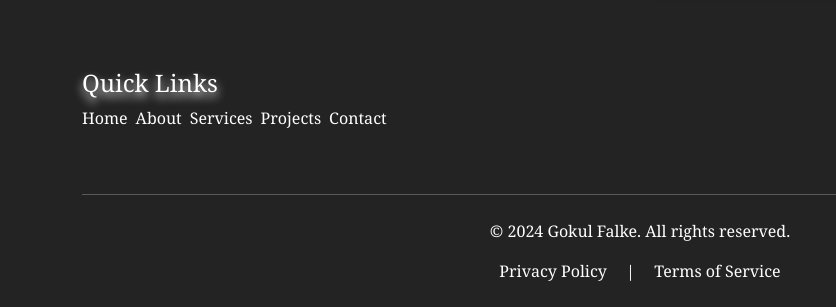
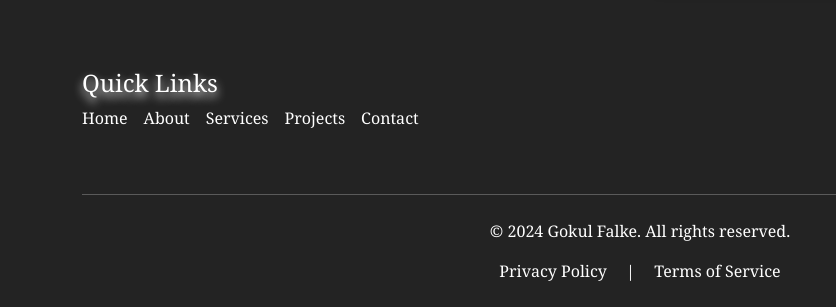
Before and after one commit to gokulfalke17/gokulfalke-portfolio-website, a plain HTML site: page index.html in a window 1280 px wide. Shown: the part 3205-3512 px from the top of the page, 0-836 px from the left. Drawn offline with nearby package versions, Linux system fonts and the light colour scheme.

Commit message:
some change

```diff
--- a/index.html
+++ b/index.html
@@ -246,6 +246,7 @@
       </div>
 
 
+
       <!-- Contact Info & Map -->
       <div class="col-md-6 pt-5">
         <div class="p-4 rounded shadow-lg mb-4 bg-gradient" style=" color: lightgray;">
@@ -279,7 +280,7 @@
       <!-- Quick Links Section -->
       <div class="col-md-6 mb-4">
         <h5 class="h4" style="text-shadow: 0px 5px 10px white;">Quick Links</h5>
-        <ul class="list-unstyled d-flex flex-wrap justify-content-center justify-content-md-start gap-2">
+        <ul class="list-unstyled d-flex flex-wrap justify-content-center justify-content-md-start gap-3">
           <li><a href="#home" class="footer-link text-decoration-none text-light">Home</a></li>
           <li><a href="#about" class="footer-link text-decoration-none text-light">About</a></li>
           <li><a href="#services" class="footer-link text-decoration-none text-light">Services</a></li>
--- a/style.css
+++ b/style.css
@@ -93,12 +93,9 @@
     .tab-contents.active-tab {
       display: block;
     }
-
-
     .active-link {
       background-color: #007bff;
     }
-
 
     .tab-contents {
       display: none;
```
